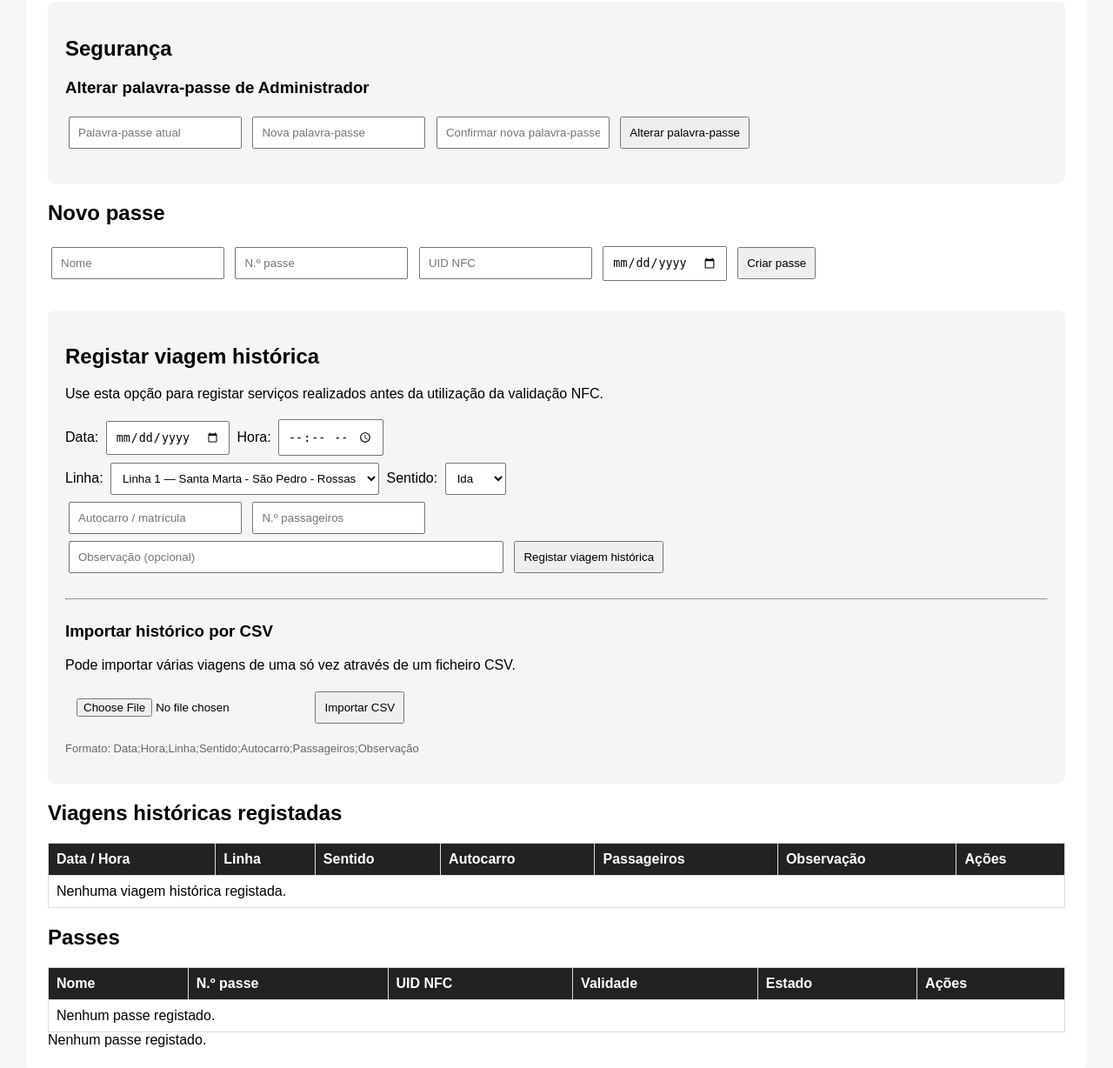
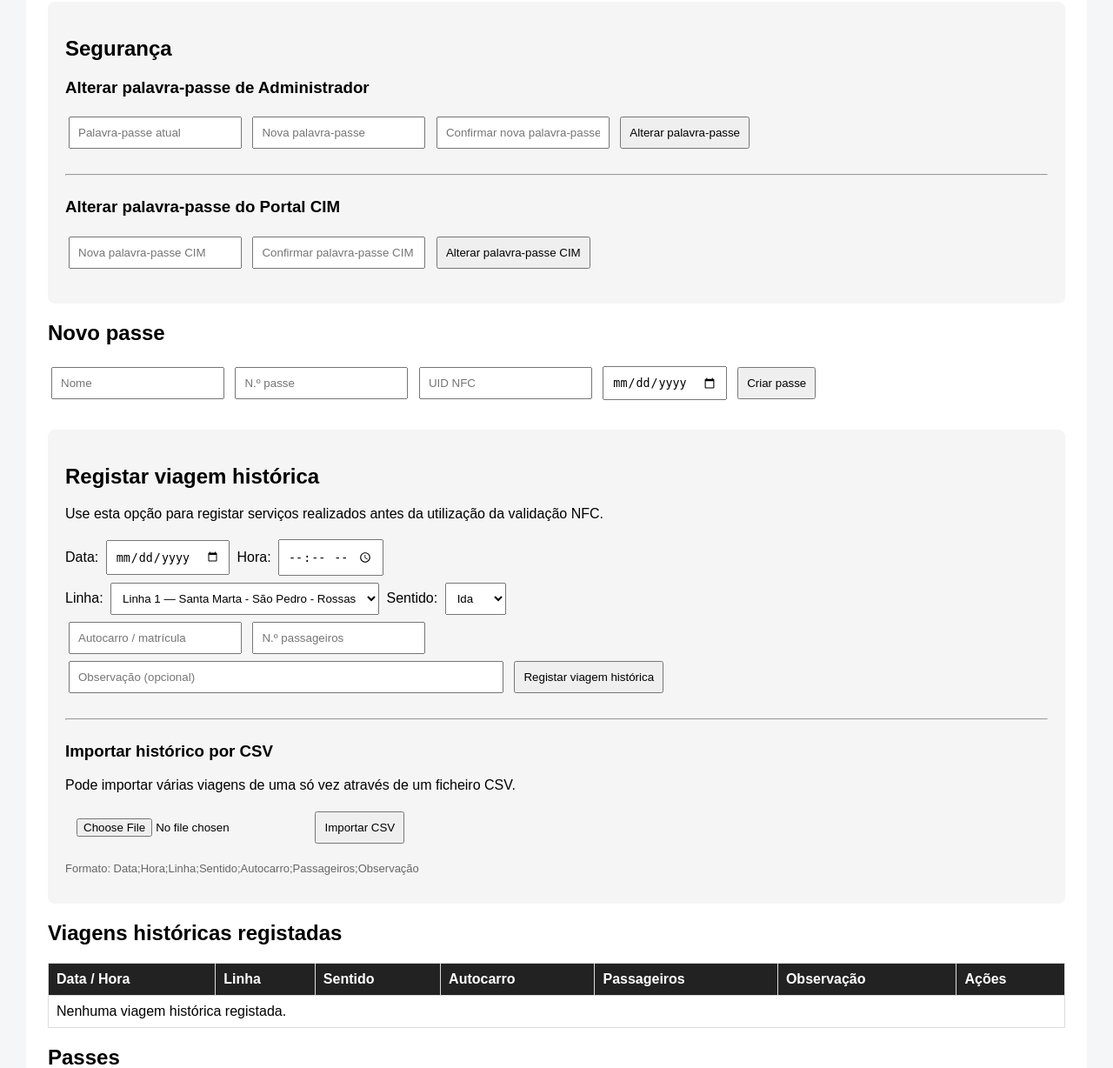
Before and after one commit to Alcancebus/alcance-passes, a FastAPI app: template server/templates/admin.html in a window 1280 px wide. Shown: the part 181-1409 px from the top of the page at 87% size. Before the commit the page ends 1385 px from the top, so only its background shows below. Run offline with FastAPI, Linux system fonts and the light colour scheme; the template is opened without the code that fills it, so the values that code supplies are empty; some libraries are stand-ins or nearby versions.

Commit message:
Update admin.html

```diff
--- a/server/templates/admin.html
+++ b/server/templates/admin.html
@@ -108,7 +108,47 @@
 </button>
 
 </form>
+<hr style="margin:25px 0;">
 
+<h3>Alterar palavra-passe do Portal CIM</h3>
+
+{% if request.query_params.get("cim_password_changed") %}
+<p style="color:green;font-weight:bold;">
+Palavra-passe da CIM alterada com sucesso.
+</p>
+{% endif %}
+
+{% if request.query_params.get("cim_password_error") == "confirm" %}
+<p style="color:red;">
+As novas palavras-passe da CIM não coincidem.
+</p>
+{% endif %}
+
+{% if request.query_params.get("cim_password_error") == "short" %}
+<p style="color:red;">
+A palavra-passe da CIM deve ter pelo menos 10 caracteres.
+</p>
+{% endif %}
+
+<form method="post" action="/admin/change-cim-password">
+
+<input type="password"
+       name="new_password"
+       placeholder="Nova palavra-passe CIM"
+       minlength="10"
+       required>
+
+<input type="password"
+       name="confirm_password"
+       placeholder="Confirmar palavra-passe CIM"
+       minlength="10"
+       required>
+
+<button type="submit">
+Alterar palavra-passe CIM
+</button>
+
+</form>
 </div>
 <h2>Novo passe</h2>
 
```
